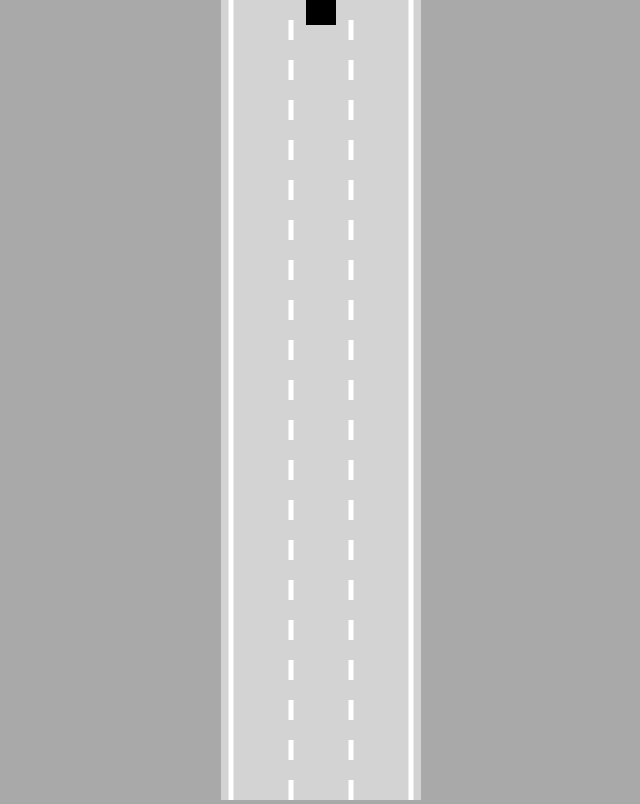
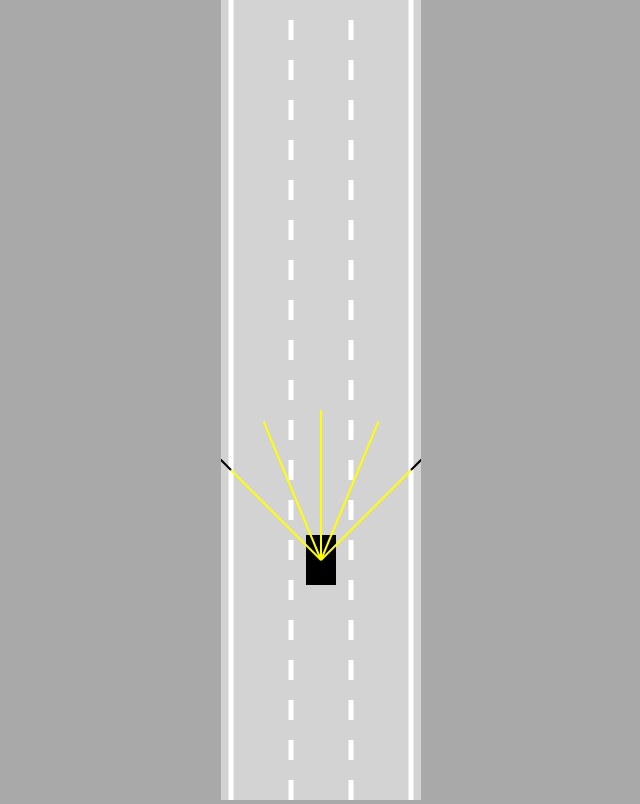
Before and after one commit to sinandemirbilek/self-driving-car, a plain HTML site: page index.html in a window 1280 px wide. Shown: the whole page, without its empty margins (319-959 px from the left). Drawn offline with Linux system fonts and the light colour scheme.

Commit message:
added Artifical sensor

```diff
--- a/car.js
+++ b/car.js
@@ -1,66 +1,69 @@
 class Car{
-  constructor(x,y,width,height) {
-    this.x =x,
-    this.y =y,
-    this.width=width,
-    this.height=height
+    constructor(x,y,width,height){
+        this.x=x;
+        this.y=y;
+        this.width=width;
+        this.height=height;
+
         this.speed=0;
         this.acceleration=0.2;
-    this.maxSpeed=3,
+        this.maxSpeed=3;
         this.friction=0.05;
         this.angle=0;
 
+        this.sensor=new Sensor(this);
         this.controls=new Controls();
     }
 
-  update() {
+    update(roadBorders){
         this.#move();
-
+        this.sensor.update(roadBorders);
     }
 
-  #move() {
-    if(this.controls.forward) {
+    #move(){
+        if(this.controls.forward){
             this.speed+=this.acceleration;
         }
-    if(this.controls.reverse) {
+        if(this.controls.reverse){
             this.speed-=this.acceleration;
+        }
 
-    }
-    if(this.speed>this.maxSpeed) {
+        if(this.speed>this.maxSpeed){
             this.speed=this.maxSpeed;
         }
-    if(this.speed<-this.maxSpeed/2) {
+        if(this.speed<-this.maxSpeed/2){
             this.speed=-this.maxSpeed/2;
         }
-    if(this.speed>0) {
+
+        if(this.speed>0){
             this.speed-=this.friction;
         }
-    if(this.speed<0) {
+        if(this.speed<0){
             this.speed+=this.friction;
         }
-    if(Math.abs(this.speed)<this.friction) {
+        if(Math.abs(this.speed)<this.friction){
             this.speed=0;
         }
-    if(this.speed!=0) {
+
+        if(this.speed!=0){
             const flip=this.speed>0?1:-1;
-
-      if(this.controls.left) {
+            if(this.controls.left){
                 this.angle+=0.03*flip;
             }
-      if(this.controls.right) {
+            if(this.controls.right){
                 this.angle-=0.03*flip;
             }
         }
+
         this.x-=Math.sin(this.angle)*this.speed;
         this.y-=Math.cos(this.angle)*this.speed;
-
     }
 
-
-  draw(ctx) {
+    draw(ctx){
         ctx.save();
         ctx.translate(this.x,this.y);
         ctx.rotate(-this.angle);
+
         ctx.beginPath();
         ctx.rect(
             -this.width/2,
@@ -72,5 +75,6 @@ class Car{
 
         ctx.restore();
 
+        this.sensor.draw(ctx);
     }
 }
--- a/controls.js
+++ b/controls.js
@@ -1,16 +1,16 @@
 class Controls{
-  constructor() {
-    this.forward=false,
-    this.left=false,
-    this.right=false,
-    this.reverse=false,
+  constructor(){
+      this.forward=false;
+      this.left=false;
+      this.right=false;
+      this.reverse=false;
 
       this.#addKeyboardListeners();
   }
 
-  #addKeyboardListeners() {
-    document.onkeydown=(event) => {
-      switch(event.key) {
+  #addKeyboardListeners(){
+      document.onkeydown=(event)=>{
+          switch(event.key){
               case "ArrowLeft":
                   this.left=true;
                   break;
@@ -23,13 +23,10 @@ class Controls{
               case "ArrowDown":
                   this.reverse=true;
                   break;
-
           }
-
       }
-
-    document.onkeyup=(event) => {
-      switch(event.key) {
+      document.onkeyup=(event)=>{
+          switch(event.key){
               case "ArrowLeft":
                   this.left=false;
                   break;
@@ -42,9 +39,7 @@ class Controls{
               case "ArrowDown":
                   this.reverse=false;
                   break;
-
-      }
-
           }
       }
   }
+}
--- a/index.html
+++ b/index.html
@@ -1,17 +1,15 @@
 <!DOCTYPE html>
-<html lang="en">
-  <head>
-    <meta charset="UTF-8" />
-    <meta name="viewport" content="width=device-width, initial-scale=1.0" />
-    <title>Self-Driving Car-No libraries</title>
-    <link rel="stylesheet" href="style.css" />
-  </head>
-  <body>
+<head>
+    <title>Self-driving car - No libraries</title>
+    <link rel="stylesheet" href="style.css">
+</head>
+<body>
     <canvas id="myCanvas"></canvas>
+    <script src="sensor.js"></script>
     <script src="utils.js"></script>
     <script src="road.js"></script>
+    <script src="controls.js"></script>
     <script src="car.js"></script>
-    <script src="controls.js"></script>
     <script src="main.js"></script>
-  </body>
+</body>
 </html>
--- a/main.js
+++ b/main.js
@@ -1,21 +1,23 @@
-const canvas = document.getElementById("myCanvas");
+const canvas=document.getElementById("myCanvas");
 canvas.width=200;
 
 const ctx = canvas.getContext("2d");
-const road = new Road(canvas.width/2,canvas.width*0.9);
-const car = new Car(road.getLaneCenter(1),100,30,50);
-car.draw(ctx);
-
+const road=new Road(canvas.width/2,canvas.width*0.9);
+const car=new Car(road.getLaneCenter(1),100,30,50);
 
 animate();
 
-function animate() {
-  car.update();
-  canvas.height= window.innerHeight;
-  ctx.save();
-  ctx.translate(0,-car.y);
-  road.draw(ctx);
-  car.draw(ctx);
-  ctx.restore();
-  requestAnimationFrame(animate)
+function animate(){
+    car.update(road.borders);
+
+    canvas.height=window.innerHeight;
+
+    ctx.save();
+    ctx.translate(0,-car.y+canvas.height*0.7);
+
+    road.draw(ctx);
+    car.draw(ctx);
+
+    ctx.restore();
+    requestAnimationFrame(animate);
 }
--- /dev/null
+++ b/sensor.js
@@ -0,0 +1,100 @@
+class Sensor{
+  constructor(car){
+      this.car=car;
+      this.rayCount=5;
+      this.rayLength=150;
+      this.raySpread=Math.PI/2;
+
+      this.rays=[];
+      this.readings=[];
+  }
+
+  update(roadBorders){
+      this.#castRays();
+      this.readings=[];
+      for(let i=0;i<this.rays.length;i++){
+          this.readings.push(
+              this.#getReading(this.rays[i],roadBorders)
+          );
+      }
+  }
+
+  #getReading(ray,roadBorders){
+      let touches=[];
+
+      for(let i=0;i<roadBorders.length;i++){
+          const touch=getIntersection(
+              ray[0],
+              ray[1],
+              roadBorders[i][0],
+              roadBorders[i][1]
+          );
+          if(touch){
+              touches.push(touch);
+          }
+      }
+
+      if(touches.length==0){
+          return null;
+      }else{
+          const offsets=touches.map(e=>e.offset);
+          const minOffset=Math.min(...offsets);
+          return touches.find(e=>e.offset==minOffset);
+      }
+  }
+
+  #castRays(){
+      this.rays=[];
+      for(let i=0;i<this.rayCount;i++){
+          const rayAngle=lerp(
+              this.raySpread/2,
+              -this.raySpread/2,
+              this.rayCount==1?0.5:i/(this.rayCount-1)
+          )+this.car.angle;
+
+          const start={x:this.car.x, y:this.car.y};
+          const end={
+              x:this.car.x-
+                  Math.sin(rayAngle)*this.rayLength,
+              y:this.car.y-
+                  Math.cos(rayAngle)*this.rayLength
+          };
+          this.rays.push([start,end]);
+      }
+  }
+
+  draw(ctx){
+      for(let i=0;i<this.rayCount;i++){
+          let end=this.rays[i][1];
+          if(this.readings[i]){
+              end=this.readings[i];
+          }
+
+          ctx.beginPath();
+          ctx.lineWidth=2;
+          ctx.strokeStyle="yellow";
+          ctx.moveTo(
+              this.rays[i][0].x,
+              this.rays[i][0].y
+          );
+          ctx.lineTo(
+              end.x,
+              end.y
+          );
+          ctx.stroke();
+
+          ctx.beginPath();
+          ctx.lineWidth=2;
+          ctx.strokeStyle="black";
+          ctx.moveTo(
+              this.rays[i][1].x,
+              this.rays[i][1].y
+          );
+          ctx.lineTo(
+              end.x,
+              end.y
+          );
+          ctx.stroke();
+      }
+  }
+}
--- a/utils.js
+++ b/utils.js
@@ -1,4 +1,23 @@
-
-function lerp(A,B,t) {
+function lerp(A,B,t){
   return A+(B-A)*t;
 }
+
+function getIntersection(A,B,C,D){
+  const tTop=(D.x-C.x)*(A.y-C.y)-(D.y-C.y)*(A.x-C.x);
+  const uTop=(C.y-A.y)*(A.x-B.x)-(C.x-A.x)*(A.y-B.y);
+  const bottom=(D.y-C.y)*(B.x-A.x)-(D.x-C.x)*(B.y-A.y);
+
+  if(bottom!=0){
+      const t=tTop/bottom;
+      const u=uTop/bottom;
+      if(t>=0 && t<=1 && u>=0 && u<=1){
+          return {
+              x:lerp(A.x,B.x,t),
+              y:lerp(A.y,B.y,t),
+              offset:t
+          }
+      }
+  }
+
+  return null;
+}
```
Also changed, not shown: road.js (+35 -34 lines). Lines whose indentation alone changed are shown as unchanged.
